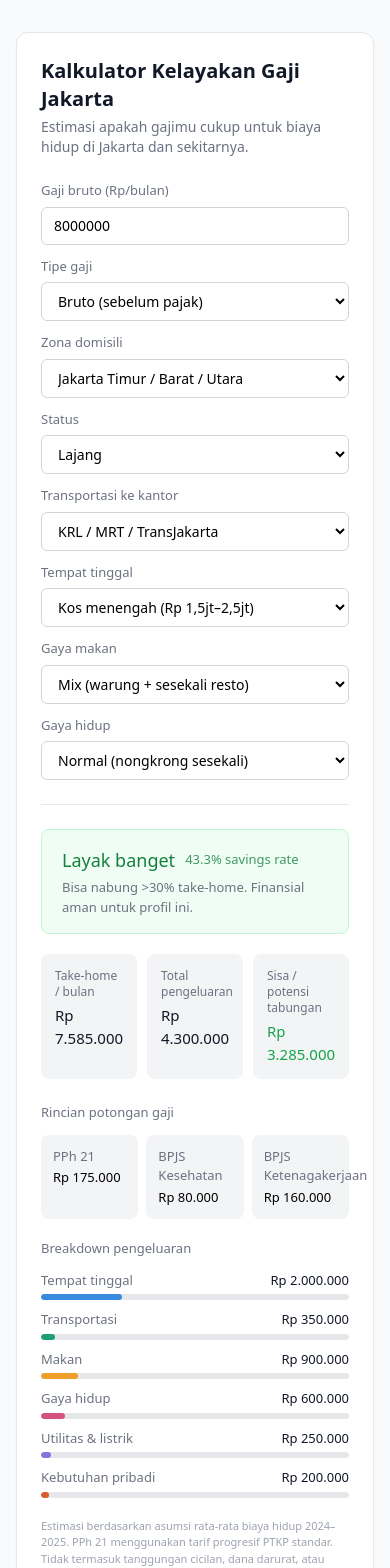
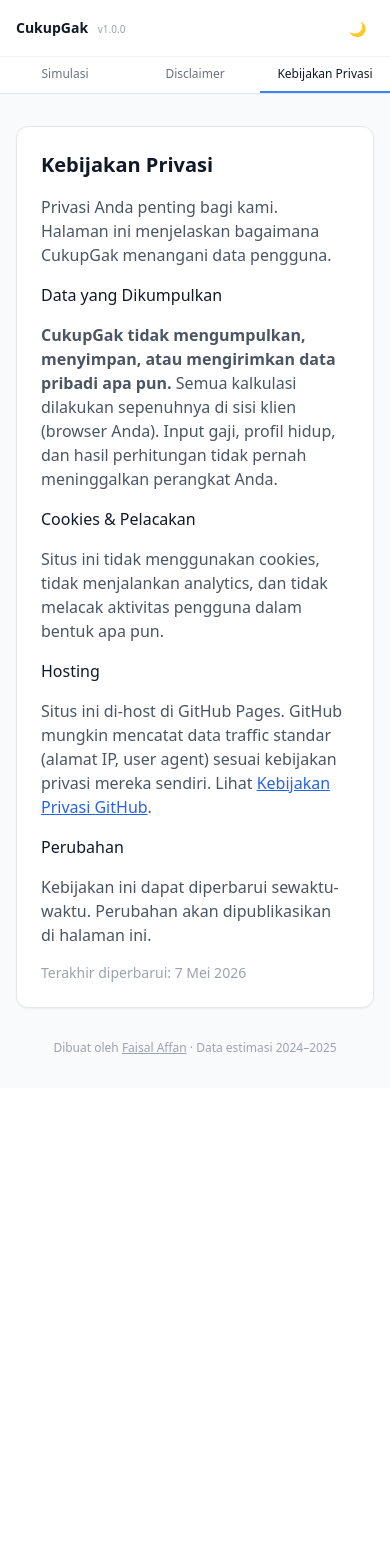
Before and after one commit to faisalaffan/cukupgak, a Nuxt app: page /privacy in a window 390 px wide. Shown: the top 1568 px of the page. After the commit the page ends 1088 px from the top, so only its background shows below. Built offline with nearby package versions, Linux system fonts and the light colour scheme.

Commit message:
feat: add dark mode support to all components

```diff
--- /dev/null
+++ b/app.config.ts
@@ -0,0 +1,3 @@
+export default defineAppConfig({
+  version: '1.0.0',
+})
--- a/app.vue
+++ b/app.vue
@@ -1,20 +1,15 @@
-<script setup lang="ts">
-useHead({ title: 'Kalkulator Kelayakan Gaji Jakarta' })
-</script>
+<template>
+  <div class="min-h-screen bg-gray-50 dark:bg-gray-950 transition-colors">
+    <AppNavbar />
 
-<template>
-  <div class="min-h-screen bg-gray-50 py-8 px-4">
-    <div class="max-w-2xl mx-auto">
-      <div class="bg-white rounded-xl shadow-sm border border-gray-200 p-6">
-        <h1 class="text-xl font-semibold text-gray-900 mb-1">Kalkulator Kelayakan Gaji Jakarta</h1>
-        <p class="text-sm text-gray-500 mb-6">Estimasi apakah gajimu cukup untuk biaya hidup di Jakarta dan sekitarnya.</p>
+    <main class="py-8 px-4">
+      <div class="max-w-2xl mx-auto">
+        <NuxtPage />
+      </div>
+    </main>
 
-        <SalaryCalculator />
-      </div>
-
-      <footer class="text-center text-xs text-gray-400 mt-6">
-        Dibuat oleh <a href="https://faisalaffan.github.io" class="underline">Faisal Affan</a> &middot; Data estimasi 2024–2025
-      </footer>
-    </div>
+    <footer class="text-center text-xs text-gray-400 dark:text-gray-600 pb-8 px-4">
+      Dibuat oleh <a href="https://faisalaffan.github.io" class="underline hover:text-gray-500 dark:hover:text-gray-400" target="_blank" rel="noopener">Faisal Affan</a> &middot; Data estimasi 2024–2025
+    </footer>
   </div>
 </template>
--- /dev/null
+++ b/components/AppNavbar.vue
@@ -0,0 +1,67 @@
+<script setup lang="ts">
+const appConfig = useAppConfig()
+const colorMode = useColorMode()
+
+const toggleDark = () => {
+  colorMode.preference = colorMode.preference === 'dark' ? 'light' : 'dark'
+}
+
+const navLinks = [
+  { to: '/', label: 'Simulasi' },
+  { to: '/disclaimer', label: 'Disclaimer' },
+  { to: '/privacy', label: 'Kebijakan Privasi' },
+]
+
+const route = useRoute()
+</script>
+
+<template>
+  <nav class="bg-white dark:bg-gray-900 border-b border-gray-200 dark:border-gray-700 sticky top-0 z-50">
+    <div class="max-w-2xl mx-auto px-4 h-14 flex items-center justify-between">
+      <div class="flex items-center gap-6">
+        <NuxtLink to="/" class="font-semibold text-gray-900 dark:text-gray-100 text-sm">
+          CukupGak
+          <span class="ml-1.5 text-[10px] text-gray-400 dark:text-gray-500 font-normal">v{{ appConfig.version }}</span>
+        </NuxtLink>
+
+        <div class="hidden sm:flex items-center gap-1">
+          <NuxtLink
+            v-for="link in navLinks"
+            :key="link.to"
+            :to="link.to"
+            class="px-2.5 py-1 text-[13px] rounded-md transition-colors"
+            :class="route.path === link.to
+              ? 'text-gray-900 dark:text-gray-100 bg-gray-100 dark:bg-gray-800'
+              : 'text-gray-500 dark:text-gray-400 hover:text-gray-700 dark:hover:text-gray-300'"
+          >
+            {{ link.label }}
+          </NuxtLink>
+        </div>
+      </div>
+
+      <button
+        @click="toggleDark"
+        class="p-2 rounded-md text-gray-500 dark:text-gray-400 hover:bg-gray-100 dark:hover:bg-gray-800 transition-colors"
+        :aria-label="colorMode.preference === 'dark' ? 'Switch to light mode' : 'Switch to dark mode'"
+      >
+        <span v-if="colorMode.preference === 'dark'" class="text-sm">☀️</span>
+        <span v-else class="text-sm">🌙</span>
+      </button>
+    </div>
+
+    <!-- Mobile nav -->
+    <div class="sm:hidden flex border-t border-gray-100 dark:border-gray-800">
+      <NuxtLink
+        v-for="link in navLinks"
+        :key="link.to"
+        :to="link.to"
+        class="flex-1 text-center py-2 text-[12px] transition-colors"
+        :class="route.path === link.to
+          ? 'text-gray-900 dark:text-gray-100 border-b-2 border-blue-500'
+          : 'text-gray-500 dark:text-gray-400'"
+      >
+        {{ link.label }}
+      </NuxtLink>
+    </div>
+  </nav>
+</template>
--- a/components/SalaryForm.vue
+++ b/components/SalaryForm.vue
@@ -7,21 +7,21 @@ const form = defineModel<SalaryInput>({ required: true })
 <template>
   <div class="grid grid-cols-1 md:grid-cols-2 gap-3 mb-6">
     <div>
-      <label for="salary" class="block text-[13px] text-gray-500 mb-1.5">Gaji bruto (Rp/bulan)</label>
+      <label for="salary" class="block text-[13px] text-gray-500 dark:text-gray-400 mb-1.5">Gaji bruto (Rp/bulan)</label>
       <input
         id="salary"
         v-model.number="form.salary"
         type="number"
         step="500000"
-        class="w-full border border-gray-300 rounded-md px-3 py-2 text-sm focus:outline-none focus:ring-2 focus:ring-blue-500"
+        class="w-full border border-gray-300 dark:border-gray-600 rounded-md px-3 py-2 text-sm text-gray-900 dark:text-gray-100 focus:outline-none focus:ring-2 focus:ring-blue-500"
       />
     </div>
     <div>
-      <label for="salaryType" class="block text-[13px] text-gray-500 mb-1.5">Tipe gaji</label>
+      <label for="salaryType" class="block text-[13px] text-gray-500 dark:text-gray-400 mb-1.5">Tipe gaji</label>
       <select
         id="salaryType"
         v-model="form.salaryType"
-        class="w-full border border-gray-300 rounded-md px-3 py-2 text-sm focus:outline-none focus:ring-2 focus:ring-blue-500 bg-white"
+        class="w-full border border-gray-300 dark:border-gray-600 rounded-md px-3 py-2 text-sm text-gray-900 dark:text-gray-100 focus:outline-none focus:ring-2 focus:ring-blue-500 bg-white dark:bg-gray-800"
       >
         <option value="gross">Bruto (sebelum pajak)</option>
         <option value="net">Neto (sudah dipotong)</option>
@@ -29,11 +29,11 @@ const form = defineModel<SalaryInput>({ required: true })
     </div>
 
     <div>
-      <label for="zone" class="block text-[13px] text-gray-500 mb-1.5">Zona domisili</label>
+      <label for="zone" class="block text-[13px] text-gray-500 dark:text-gray-400 mb-1.5">Zona domisili</label>
       <select
         id="zone"
         v-model="form.zone"
-        class="w-full border border-gray-300 rounded-md px-3 py-2 text-sm focus:outline-none focus:ring-2 focus:ring-blue-500 bg-white"
+        class="w-full border border-gray-300 dark:border-gray-600 rounded-md px-3 py-2 text-sm text-gray-900 dark:text-gray-100 focus:outline-none focus:ring-2 focus:ring-blue-500 bg-white dark:bg-gray-800"
       >
         <option value="central">Jakarta Pusat / Selatan (premium)</option>
         <option value="outer">Jakarta Timur / Barat / Utara</option>
@@ -41,11 +41,11 @@ const form = defineModel<SalaryInput>({ required: true })
       </select>
     </div>
     <div>
-      <label for="status" class="block text-[13px] text-gray-500 mb-1.5">Status</label>
+      <label for="status" class="block text-[13px] text-gray-500 dark:text-gray-400 mb-1.5">Status</label>
       <select
         id="status"
         v-model="form.status"
-        class="w-full border border-gray-300 rounded-md px-3 py-2 text-sm focus:outline-none focus:ring-2 focus:ring-blue-500 bg-white"
+        class="w-full border border-gray-300 dark:border-gray-600 rounded-md px-3 py-2 text-sm text-gray-900 dark:text-gray-100 focus:outline-none focus:ring-2 focus:ring-blue-500 bg-white dark:bg-gray-800"
       >
         <option value="single">Lajang</option>
         <option value="married">Menikah (tanpa anak)</option>
@@ -55,11 +55,11 @@ const form = defineModel<SalaryInput>({ required: true })
     </div>
 
     <div>
-      <label for="transport" class="block text-[13px] text-gray-500 mb-1.5">Transportasi ke kantor</label>
+      <label for="transport" class="block text-[13px] text-gray-500 dark:text-gray-400 mb-1.5">Transportasi ke kantor</label>
       <select
         id="transport"
         v-model="form.transport"
-        class="w-full border border-gray-300 rounded-md px-3 py-2 text-sm focus:outline-none focus:ring-2 focus:ring-blue-500 bg-white"
+        class="w-full border border-gray-300 dark:border-gray-600 rounded-md px-3 py-2 text-sm text-gray-900 dark:text-gray-100 focus:outline-none focus:ring-2 focus:ring-blue-500 bg-white dark:bg-gray-800"
       >
         <option value="public">KRL / MRT / TransJakarta</option>
         <option value="ojol">Ojol harian</option>
@@ -68,11 +68,11 @@ const form = defineModel<SalaryInput>({ required: true })
       </select>
     </div>
     <div>
-      <label for="housing" class="block text-[13px] text-gray-500 mb-1.5">Tempat tinggal</label>
+      <label for="housing" class="block text-[13px] text-gray-500 dark:text-gray-400 mb-1.5">Tempat tinggal</label>
       <select
         id="housing"
         v-model="form.housing"
-        class="w-full border border-gray-300 rounded-md px-3 py-2 text-sm focus:outline-none focus:ring-2 focus:ring-blue-500 bg-white"
+        class="w-full border border-gray-300 dark:border-gray-600 rounded-md px-3 py-2 text-sm text-gray-900 dark:text-gray-100 focus:outline-none focus:ring-2 focus:ring-blue-500 bg-white dark:bg-gray-800"
       >
         <option value="parents">Tinggal sama orang tua</option>
         <option value="kos_budget">Kos budget (Rp 700rb–1,2jt)</option>
@@ -83,11 +83,11 @@ const form = defineModel<SalaryInput>({ required: true })
     </div>
 
     <div>
-      <label for="food" class="block text-[13px] text-gray-500 mb-1.5">Gaya makan</label>
+      <label for="food" class="block text-[13px] text-gray-500 dark:text-gray-400 mb-1.5">Gaya makan</label>
       <select
         id="food"
         v-model="form.food"
-        class="w-full border border-gray-300 rounded-md px-3 py-2 text-sm focus:outline-none focus:ring-2 focus:ring-blue-500 bg-white"
+        class="w-full border border-gray-300 dark:border-gray-600 rounded-md px-3 py-2 text-sm text-gray-900 dark:text-gray-100 focus:outline-none focus:ring-2 focus:ring-blue-500 bg-white dark:bg-gray-800"
       >
         <option value="warung">Warung / warteg setiap hari</option>
         <option value="mixed">Mix (warung + sesekali resto)</option>
@@ -95,11 +95,11 @@ const form = defineModel<SalaryInput>({ required: true })
       </select>
     </div>
     <div>
-      <label for="lifestyle" class="block text-[13px] text-gray-500 mb-1.5">Gaya hidup</label>
+      <label for="lifestyle" class="block text-[13px] text-gray-500 dark:text-gray-400 mb-1.5">Gaya hidup</label>
       <select
         id="lifestyle"
         v-model="form.lifestyle"
-        class="w-full border border-gray-300 rounded-md px-3 py-2 text-sm focus:outline-none focus:ring-2 focus:ring-blue-500 bg-white"
+        class="w-full border border-gray-300 dark:border-gray-600 rounded-md px-3 py-2 text-sm text-gray-900 dark:text-gray-100 focus:outline-none focus:ring-2 focus:ring-blue-500 bg-white dark:bg-gray-800"
       >
         <option value="frugal">Hemat ketat</option>
         <option value="normal">Normal (nongkrong sesekali)</option>
--- a/components/SalaryResults.vue
+++ b/components/SalaryResults.vue
@@ -31,11 +31,11 @@ const barColors: Record<keyof Expenses, string> = {
 }
 
 const verdictStyles: Record<SalaryResult['verdict'], { text: string; bg: string }> = {
-  'Layak banget': { text: 'text-green-700', bg: 'bg-green-50 border-green-200' },
-  'Layak': { text: 'text-green-700', bg: 'bg-green-50 border-green-200' },
-  'Pas-pasan': { text: 'text-amber-700', bg: 'bg-amber-50 border-amber-200' },
-  'Mepet sekali': { text: 'text-amber-700', bg: 'bg-amber-50 border-amber-200' },
-  'Tidak layak': { text: 'text-red-700', bg: 'bg-red-50 border-red-200' },
+  'Layak banget': { text: 'text-green-700 dark:text-green-400', bg: 'bg-green-50 dark:bg-green-950 border-green-200 dark:border-green-800' },
+  'Layak': { text: 'text-green-700 dark:text-green-400', bg: 'bg-green-50 dark:bg-green-950 border-green-200 dark:border-green-800' },
+  'Pas-pasan': { text: 'text-amber-700 dark:text-amber-400', bg: 'bg-amber-50 dark:bg-amber-950 border-amber-200 dark:border-amber-800' },
+  'Mepet sekali': { text: 'text-amber-700 dark:text-amber-400', bg: 'bg-amber-50 dark:bg-amber-950 border-amber-200 dark:border-amber-800' },
+  'Tidak layak': { text: 'text-red-700 dark:text-red-400', bg: 'bg-red-50 dark:bg-red-950 border-red-200 dark:border-red-800' },
 }
 
 const verdictNotes: Record<SalaryResult['verdict'], string> = {
@@ -51,7 +51,7 @@ const verdictNote = computed(() => verdictNotes[props.result.verdict])
 </script>
 
 <template>
-  <div class="border-t border-gray-200 pt-6 mt-2">
+  <div class="border-t border-gray-200 dark:border-gray-700 pt-6 mt-2">
     <!-- Verdict -->
     <div
       :class="verdictStyle.bg"
@@ -61,23 +61,23 @@ const verdictNote = computed(() => verdictNotes[props.result.verdict])
         <span :class="verdictStyle.text" class="text-lg font-medium">{{ result.verdict }}</span>
         <span :class="verdictStyle.text" class="text-[13px] opacity-80">{{ pct(Math.max(result.savingsRate, 0)) }} savings rate</span>
       </div>
-      <p class="m-0 text-[13px] text-gray-500">{{ verdictNote }}</p>
+      <p class="m-0 text-[13px] text-gray-500 dark:text-gray-400">{{ verdictNote }}</p>
     </div>
 
     <!-- Summary cards -->
     <div class="grid grid-cols-3 gap-2.5 mb-6">
-      <div class="bg-gray-100 rounded-lg p-3.5">
-        <p class="m-0 mb-1 text-xs text-gray-500">Take-home / bulan</p>
-        <p class="m-0 text-[15px] font-medium text-gray-900">{{ fmt(result.takeHome) }}</p>
+      <div class="bg-gray-100 dark:bg-gray-800 rounded-lg p-3.5">
+        <p class="m-0 mb-1 text-xs text-gray-500 dark:text-gray-400">Take-home / bulan</p>
+        <p class="m-0 text-[15px] font-medium text-gray-900 dark:text-gray-100">{{ fmt(result.takeHome) }}</p>
       </div>
-      <div class="bg-gray-100 rounded-lg p-3.5">
-        <p class="m-0 mb-1 text-xs text-gray-500">Total pengeluaran</p>
-        <p class="m-0 text-[15px] font-medium text-gray-900">{{ fmt(result.totalExpense) }}</p>
+      <div class="bg-gray-100 dark:bg-gray-800 rounded-lg p-3.5">
+        <p class="m-0 mb-1 text-xs text-gray-500 dark:text-gray-400">Total pengeluaran</p>
+        <p class="m-0 text-[15px] font-medium text-gray-900 dark:text-gray-100">{{ fmt(result.totalExpense) }}</p>
       </div>
-      <div class="bg-gray-100 rounded-lg p-3.5">
-        <p class="m-0 mb-1 text-xs text-gray-500">{{ result.savings >= 0 ? 'Sisa / potensi tabungan' : 'Defisit' }}</p>
+      <div class="bg-gray-100 dark:bg-gray-800 rounded-lg p-3.5">
+        <p class="m-0 mb-1 text-xs text-gray-500 dark:text-gray-400">{{ result.savings >= 0 ? 'Sisa / potensi tabungan' : 'Defisit' }}</p>
         <p
-          :class="result.savings >= 0 ? 'text-green-600' : 'text-red-600'"
+          :class="result.savings >= 0 ? 'text-green-600 dark:text-green-400' : 'text-red-600 dark:text-red-400'"
           class="m-0 text-[15px] font-medium"
         >
           {{ fmt(Math.abs(result.savings)) }}
@@ -87,18 +87,18 @@ const verdictNote = computed(() => verdictNotes[props.result.verdict])
 
     <!-- Deduction breakdown -->
     <div class="mb-5">
-      <p class="text-[13px] text-gray-500 m-0 mb-3">Rincian potongan gaji</p>
+      <p class="text-[13px] text-gray-500 dark:text-gray-400 m-0 mb-3">Rincian potongan gaji</p>
       <div class="grid grid-cols-3 gap-2 text-[13px]">
-        <div class="bg-gray-100 rounded-lg p-3">
-          <p class="m-0 mb-0.5 text-gray-500">PPh 21</p>
+        <div class="bg-gray-100 dark:bg-gray-800 rounded-lg p-3">
+          <p class="m-0 mb-0.5 text-gray-500 dark:text-gray-400">PPh 21</p>
           <p class="m-0 font-medium">{{ fmt(result.deductions.pph21) }}</p>
         </div>
-        <div class="bg-gray-100 rounded-lg p-3">
-          <p class="m-0 mb-0.5 text-gray-500">BPJS Kesehatan</p>
+        <div class="bg-gray-100 dark:bg-gray-800 rounded-lg p-3">
+          <p class="m-0 mb-0.5 text-gray-500 dark:text-gray-400">BPJS Kesehatan</p>
           <p class="m-0 font-medium">{{ fmt(result.deductions.bpjsKes) }}</p>
         </div>
-        <div class="bg-gray-100 rounded-lg p-3">
-          <p class="m-0 mb-0.5 text-gray-500">BPJS Ketenagakerjaan</p>
+        <div class="bg-gray-100 dark:bg-gray-800 rounded-lg p-3">
+          <p class="m-0 mb-0.5 text-gray-500 dark:text-gray-400">BPJS Ketenagakerjaan</p>
           <p class="m-0 font-medium">{{ fmt(result.deductions.bpjsTK) }}</p>
         </div>
       </div>
@@ -106,17 +106,17 @@ const verdictNote = computed(() => verdictNotes[props.result.verdict])
 
     <!-- Expense bars -->
     <div>
-      <p class="text-[13px] text-gray-500 m-0 mb-3">Breakdown pengeluaran</p>
+      <p class="text-[13px] text-gray-500 dark:text-gray-400 m-0 mb-3">Breakdown pengeluaran</p>
       <div
         v-for="(value, key) in result.expenses"
         :key="key"
         class="mb-2.5"
       >
         <div class="flex justify-between text-[13px] mb-1">
-          <span class="text-gray-500">{{ expenseLabels[key as keyof Expenses] }}</span>
-          <span class="text-gray-900">{{ fmt(value) }}</span>
+          <span class="text-gray-500 dark:text-gray-400">{{ expenseLabels[key as keyof Expenses] }}</span>
+          <span class="text-gray-900 dark:text-gray-100">{{ fmt(value) }}</span>
         </div>
-        <div class="h-1.5 bg-gray-200 rounded-full overflow-hidden">
+        <div class="h-1.5 bg-gray-200 dark:bg-gray-700 rounded-full overflow-hidden">
           <div
             class="h-full rounded-full"
             :style="{ width: barWidth(value) + '%', backgroundColor: barColors[key as keyof Expenses] }"
@@ -125,7 +125,7 @@ const verdictNote = computed(() => verdictNotes[props.result.verdict])
       </div>
     </div>
 
-    <p class="text-[11px] text-gray-400 mt-5 mb-0">
+    <p class="text-[11px] text-gray-400 dark:text-gray-500 mt-5 mb-0">
       Estimasi berdasarkan asumsi rata-rata biaya hidup 2024–2025. PPh 21 menggunakan tarif progresif PTKP standar. Tidak termasuk tanggungan cicilan, dana darurat, atau pengeluaran tak terduga.
     </p>
   </div>
--- /dev/null
+++ b/pages/disclaimer.vue
@@ -0,0 +1,38 @@
+<script setup lang="ts">
+useHead({ title: 'Disclaimer — CukupGak' })
+</script>
+
+<template>
+  <div class="bg-white dark:bg-gray-900 rounded-xl shadow-sm border border-gray-200 dark:border-gray-700 p-6">
+    <h1 class="text-xl font-semibold text-gray-900 dark:text-gray-100 mb-4">Disclaimer</h1>
+
+    <div class="prose prose-sm text-gray-600 dark:text-gray-300 max-w-none space-y-4">
+      <p>
+        CukupGak adalah alat estimasi, bukan alat perencanaan keuangan profesional.
+        Semua hasil yang ditampilkan bersifat perkiraan berdasarkan asumsi rata-rata biaya
+        hidup di Jakarta dan sekitarnya.
+      </p>
+
+      <h2 class="text-base font-medium text-gray-900 dark:text-gray-100">Batasan</h2>
+      <ul class="list-disc pl-5 space-y-1">
+        <li>Angka biaya hidup adalah estimasi rata-rata — realita bisa berbeda ±20–30% tergantung lokasi spesifik dan gaya hidup individu.</li>
+        <li>Perhitungan PPh 21 menggunakan tarif progresif 2024 dengan PTKP standar. Tidak memperhitungkan tunjangan, bonus, THR, atau penghasilan tidak tetap lainnya.</li>
+        <li>Mode gaji neto menggunakan kalkulasi balik satu langkah (aproksimasi) — semakin tinggi bracket pajak, semakin kurang akurat.</li>
+        <li>Tidak termasuk: cicilan (KPR, kendaraan, kartu kredit), dana darurat, asuransi tambahan, tabungan pensiun, atau pengeluaran tak terduga.</li>
+        <li>Iuran BPJS Ketenagakerjaan yang ditampilkan hanya porsi JHT (2% employee). Iuran JKK dan JKM dibayar oleh pemberi kerja dan tidak diperhitungkan di sini.</li>
+      </ul>
+
+      <h2 class="text-base font-medium text-gray-900 dark:text-gray-100 mt-4">Bukan Nasihat Keuangan</h2>
+      <p>
+        Informasi di situs ini tidak dapat dianggap sebagai nasihat keuangan, hukum, atau pajak.
+        Konsultasikan dengan perencana keuangan bersertifikat untuk keputusan finansial penting.
+      </p>
+
+      <h2 class="text-base font-medium text-gray-900 dark:text-gray-100 mt-4">Sumber Data</h2>
+      <p>
+        Estimasi biaya hidup bersumber dari data terbuka BPS, survei komunitas, dan publikasi
+        ekonomi terkini. Data diperbarui secara berkala namun mungkin tidak mencerminkan kondisi real-time.
+      </p>
+    </div>
+  </div>
+</template>
--- /dev/null
+++ b/pages/privacy.vue
@@ -0,0 +1,45 @@
+<script setup lang="ts">
+useHead({ title: 'Kebijakan Privasi — CukupGak' })
+</script>
+
+<template>
+  <div class="bg-white dark:bg-gray-900 rounded-xl shadow-sm border border-gray-200 dark:border-gray-700 p-6">
+    <h1 class="text-xl font-semibold text-gray-900 dark:text-gray-100 mb-4">Kebijakan Privasi</h1>
+
+    <div class="prose prose-sm text-gray-600 dark:text-gray-300 max-w-none space-y-4">
+      <p>
+        Privasi Anda penting bagi kami. Halaman ini menjelaskan bagaimana CukupGak menangani
+        data pengguna.
+      </p>
+
+      <h2 class="text-base font-medium text-gray-900 dark:text-gray-100">Data yang Dikumpulkan</h2>
+      <p>
+        <strong>CukupGak tidak mengumpulkan, menyimpan, atau mengirimkan data pribadi apa pun.</strong>
+        Semua kalkulasi dilakukan sepenuhnya di sisi klien (browser Anda). Input gaji, profil hidup,
+        dan hasil perhitungan tidak pernah meninggalkan perangkat Anda.
+      </p>
+
+      <h2 class="text-base font-medium text-gray-900 dark:text-gray-100 mt-4">Cookies & Pelacakan</h2>
+      <p>
+        Situs ini tidak menggunakan cookies, tidak menjalankan analytics, dan tidak melacak
+        aktivitas pengguna dalam bentuk apa pun.
+      </p>
+
+      <h2 class="text-base font-medium text-gray-900 dark:text-gray-100 mt-4">Hosting</h2>
+      <p>
+        Situs ini di-host di GitHub Pages. GitHub mungkin mencatat data traffic standar
+        (alamat IP, user agent) sesuai kebijakan privasi mereka sendiri.
+        Lihat <a href="https://docs.github.com/en/site-policy/privacy-policies/github-privacy-statement" class="text-blue-600 dark:text-blue-400 underline" target="_blank" rel="noopener">Kebijakan Privasi GitHub</a>.
+      </p>
+
+      <h2 class="text-base font-medium text-gray-900 dark:text-gray-100 mt-4">Perubahan</h2>
+      <p>
+        Kebijakan ini dapat diperbarui sewaktu-waktu. Perubahan akan dipublikasikan di halaman ini.
+      </p>
+
+      <p class="text-sm text-gray-400 dark:text-gray-500 mt-6">
+        Terakhir diperbarui: 7 Mei 2026
+      </p>
+    </div>
+  </div>
+</template>
```
Also changed, not shown: pages/index.vue (added, +12 -0 lines).
